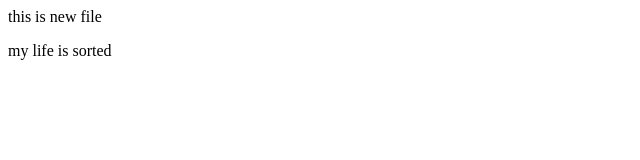
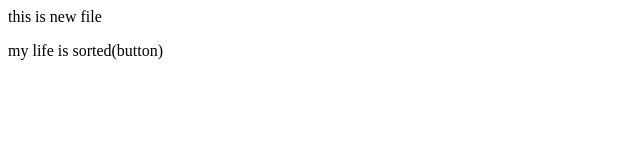
Before and after one commit to samrugithub/localrepo, a plain HTML site: page index.html in a window 1280 px wide. Shown: the full height of the page, 0-640 px from the left. Drawn offline with Linux system fonts and the light colour scheme.

```diff
--- a/index.html
+++ b/index.html
@@ -3,5 +3,5 @@
 
 </p>
 <p>
-    my life is sorted
+    my life is sorted(button)
 </p>
```
